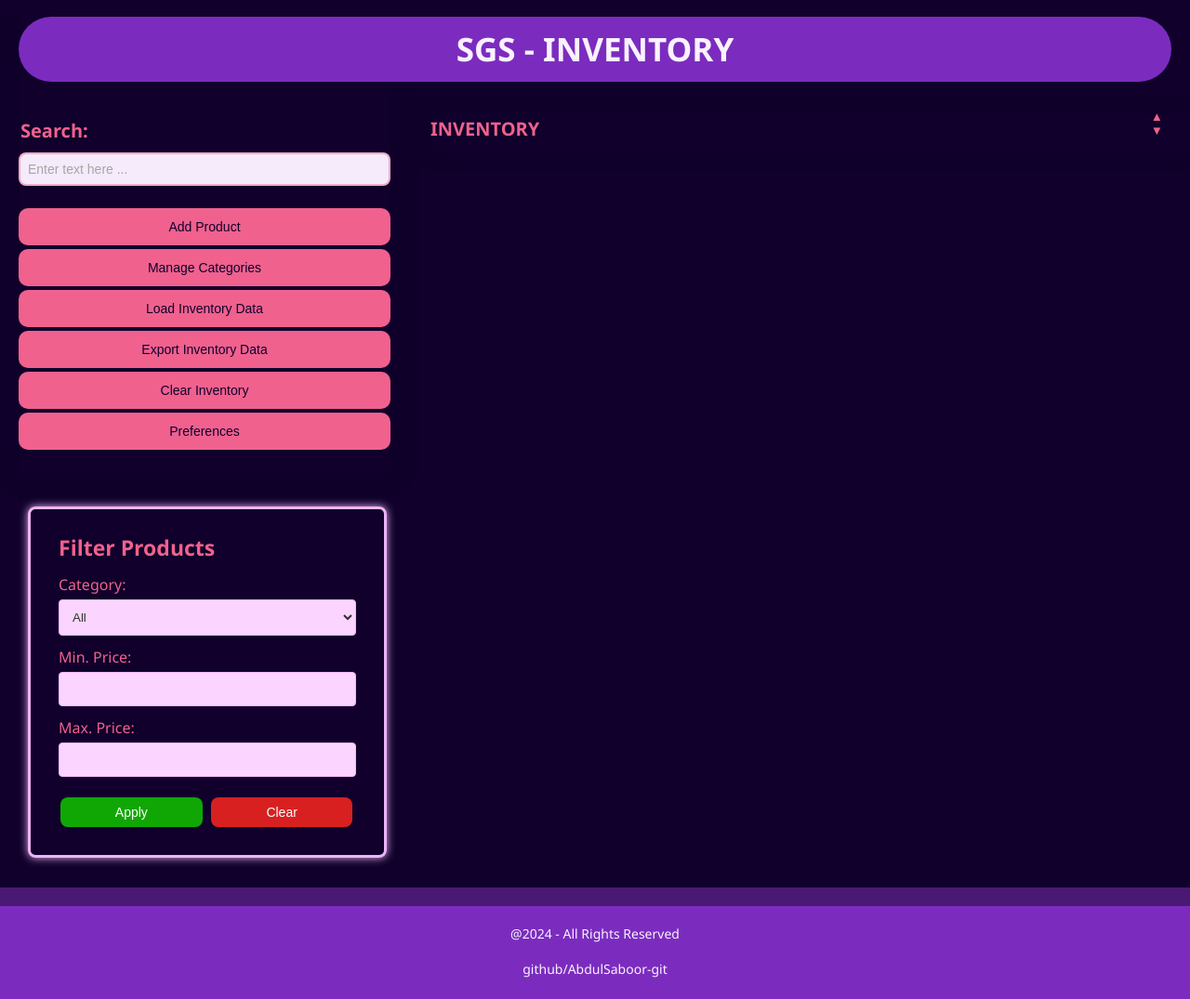
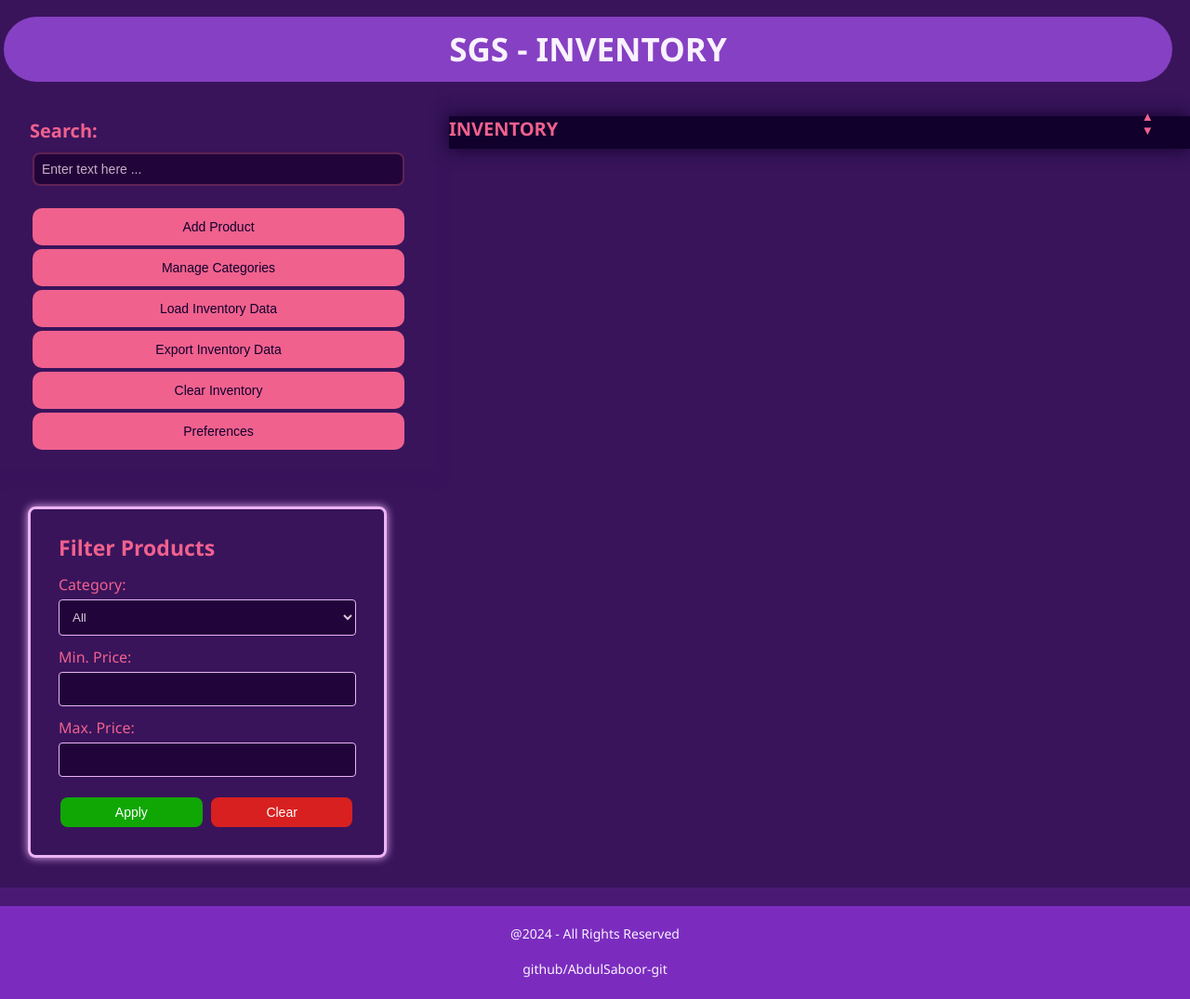
Before and after one commit to AbdulSaboor-git/SGS-Inventory-Management, a PHP site: page / in a window 1280 px wide. Shown: the whole page at 93% size. Run offline with PHP 8.4, Linux system fonts and the light colour scheme; some libraries are stand-ins or nearby versions.

Commit message:
changed theme

```diff
--- a/SGS_styles.css
+++ b/SGS_styles.css
@@ -1,9 +1,9 @@
 body {
     font-family: 'Segoe UI', Tahoma, Geneva, Verdana, sans-serif;
-    margin: 20px;
+    margin: 30px;
     margin-bottom: 0px;
     margin-top: 0px;
-    background-color: #10002b;
+    background-color: #39145b;
     -webkit-user-select: none;
     -moz-user-select: none;
     -ms-user-select: none;
@@ -19,7 +19,7 @@ a {
 
 body::-webkit-scrollbar {
     width: 5px;
-    background-color: #10002b;
+    background-color: #39145b;
 }
 
 body::-webkit-scrollbar:horizontal {
@@ -27,7 +27,7 @@ body::-webkit-scrollbar:horizontal {
 }
 
 body::-webkit-scrollbar-thumb {
-    background-color: #7b2cbf;
+    background-color: #10002b;
     border-radius: 50px;
 }
 
@@ -118,20 +118,21 @@ h1, h2 {
 /* ///////////////////////////////////////////////////////////////////////////////////////////////// */
 
 .header {
+    align-self: center;
     border: none;
     top: -5px;
     position: sticky;
+    margin-left: -15px;
+    margin-bottom: -20px;
+    margin-top: -10px;
     display: flex;
     text-align: center;
-    background-color: #10002b;
-    width: 100%;
+    background-color: #39145b;
+    width: 103%;
     height: 100px;
-    right: 0;
-    padding: 0px;
+    padding: 8px;
     padding-bottom: 1px;
     padding-top: 1px;
-    margin-bottom: -20px;
-    margin-top: -10px;
     z-index: 5;
 }
 
@@ -139,7 +140,7 @@ h1, h2 {
     flex: 1;
     height: 70px;
     margin-top: 22px;
-    background-color: #7b2cbf;
+    background-color: #8640c3;
     border: none;
     display: block;
     text-align: center;
@@ -433,10 +432,14 @@ h1, h2 {
 .searchBar {
     position: sticky;
     padding-top: 75px;
+    padding-right: 35px;
+    padding-left: 35px;
     margin-top: -70px;
-    padding-bottom: 10px;
-    background-color: #10002b;
-    box-shadow: 0 0 20px #10002b;
+    margin-left: -30px;
+    margin-right: -30px;
+    padding-bottom: 5px;
+    background-color: #39145b;
+    box-shadow: 0 10px 10px 1px #39145b;
 }
 
 .search_h3 {
@@ -447,12 +450,58 @@ h1, h2 {
     z-index: 3;
 }
 
+.search-bar {
+    margin-bottom: 10px;
+    padding: 8px;
+    width: 100%;
+    font-size: 14px;
+    border: 2px solid #f0618e4f;
+    border-radius: 8px;
+    box-sizing: border-box;
+    color: #dac7d8;
+    background-color: #19012eb5;
+}
+
+.search-bar::placeholder {
+    color: #caaec7;
+}
+
+.clearSearch {
+    opacity: 0;
+    pointer-events: none;
+    position: absolute;
+    background-color: #ad41a200;
+    color: #dac7d8;
+    border: none;
+    border-radius: 8px;
+    font-size: 15px;
+    margin-top: 2px;
+    right: 0px;
+    margin-right: 37px;
+    height: 32px;
+    width: 32px;
+    transition: opacity 0.1s ease-in-out;
+}
+
+.clearSearch.show {
+    opacity: 1;
+    pointer-events: all;
+}
+
+.clearSearch:hover {
+    background-color: #00000000;
+}
+
+.clearSearch:focus {
+    outline: none;
+}
+
 .sortFilter-btns {
     display: flex;
     flex-direction: row;
     position: absolute;
     right: 0;
-    margin-right: 20px;
+    margin-right: 30px;
     margin-top: -40px;
     z-index: 3;
 }
@@ -537,51 +586,7 @@ h1, h2 {
     pointer-events: all;
 }
 
-.search-bar {
-    margin-bottom: 10px;
-    padding: 8px;
-    width: 100%;
-    font-size: 14px;
-    color: #202020;
-    border: 2px solid #f0618e79;
-    border-radius: 8px;
-    box-sizing: border-box;
-    background-color: #f5ebfb;
-}
 
-.search-bar::placeholder {
-    color: #a5a5a5;
-}
-
-.clearSearch {
-    opacity: 0;
-    pointer-events: none;
-    position: absolute;
-    background-color: #f5ebfb;
-    color: #f0618e79;
-    border: none;
-    border-radius: 8px;
-    font-size: 15px;
-    margin-top: 2px;
-    right: 0px;
-    margin-right: 2px;
-    height: 32px;
-    width: 32px;
-    transition: opacity 0.1s ease-in-out;
-}
-
-.clearSearch.show {
-    opacity: 1;
-    pointer-events: all;
-}
-
-.clearSearch:hover {
-    background-color: #00000000;
-}
-
-.clearSearch:focus {
-    outline: none;
-}
 
 /* ///////////////////////////////////////////////////////////////////////////////////////////////// */
 
@@ -723,8 +732,8 @@ h1, h2 {
     border: 1px solid #edb4f5;
     border-radius: 4px;
     box-sizing: border-box;
-    color: #303030;
-    background-color: #fbd5ff;
+    color: #dac7d8;
+    background-color: #19012eb5;
 }
 
 
```
Also changed, not shown: other parts of SGS_styles.css (+40 -32 lines).
